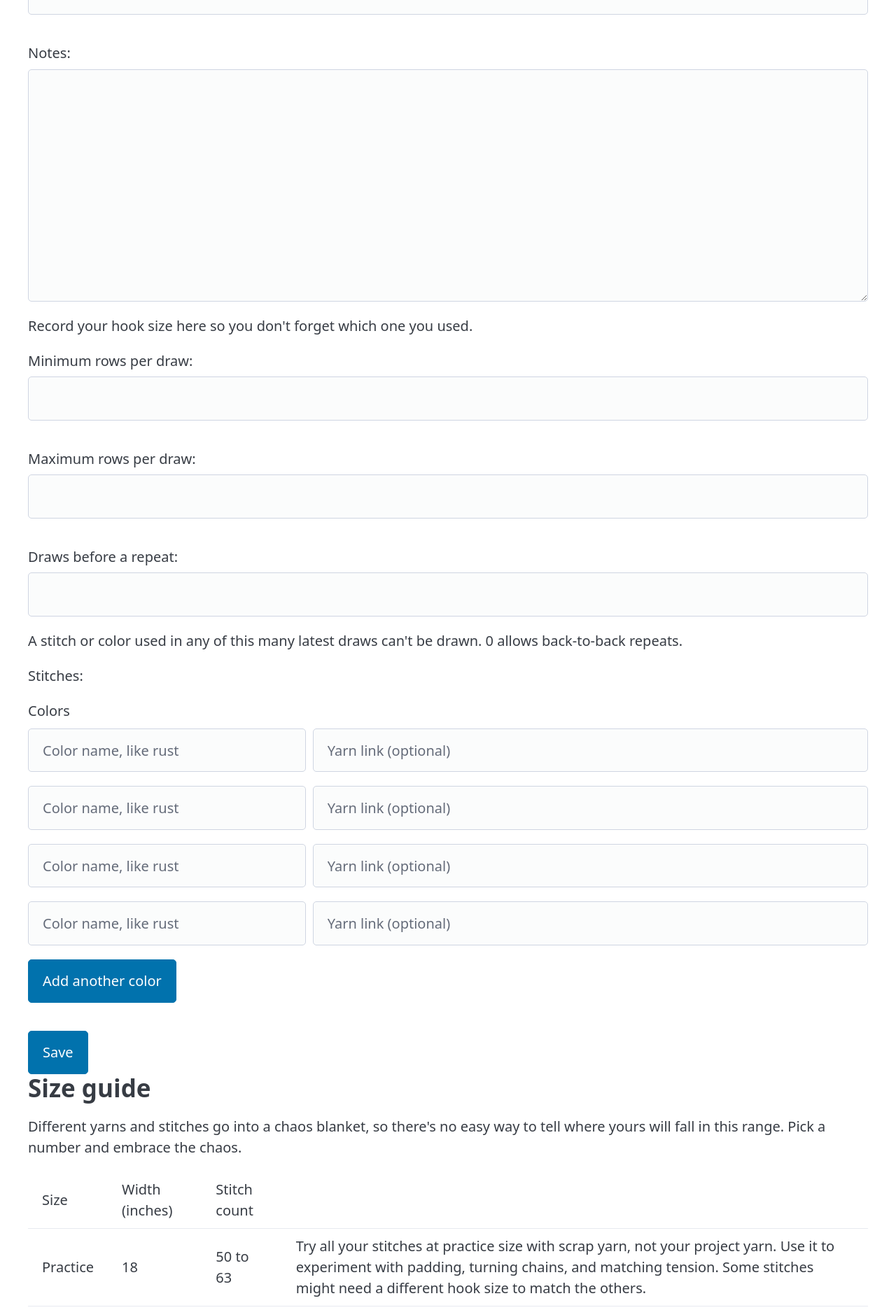
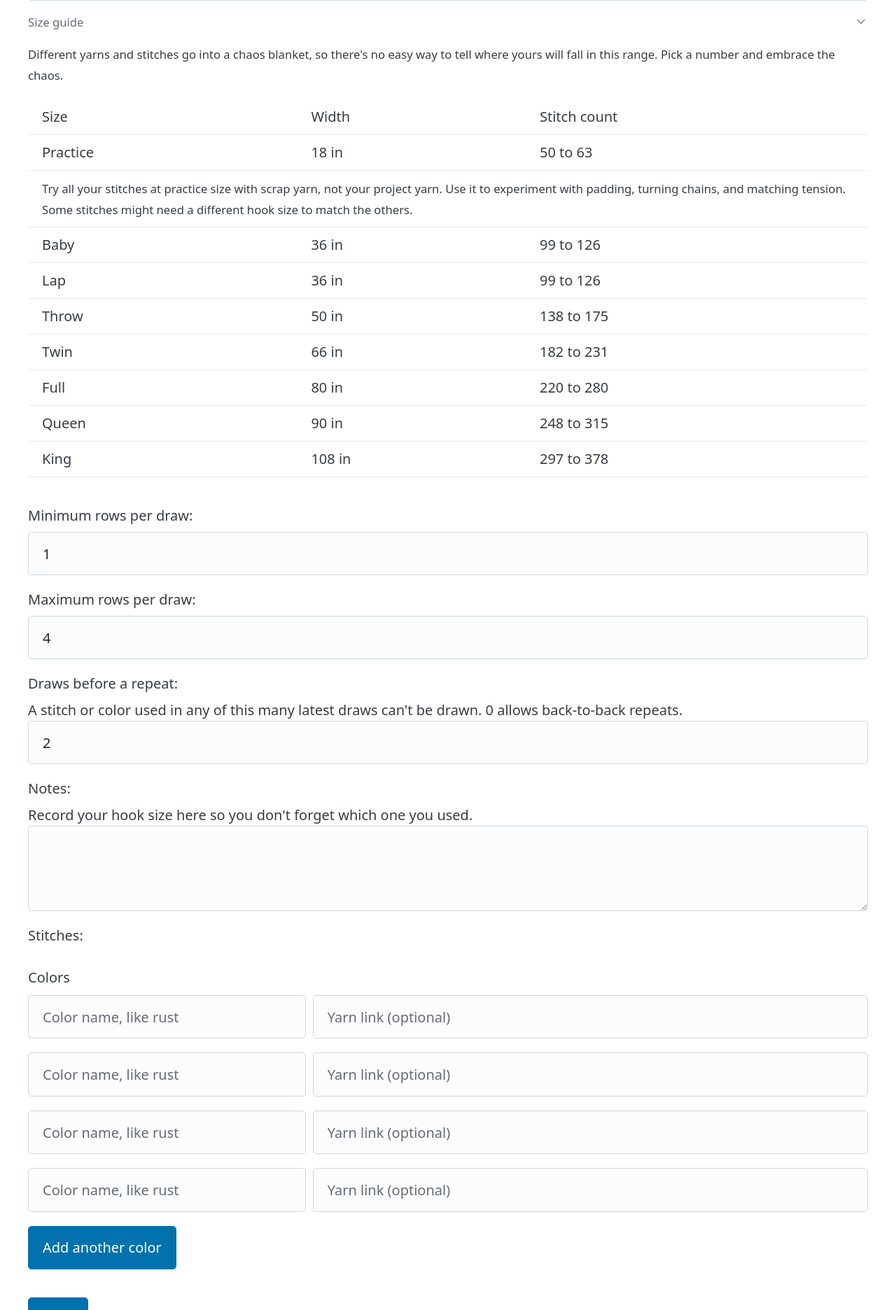
Before and after one commit to katylava/crochet-chaos-blanket-planner, a Django app: page /projects/new/ in a window 1280 px wide. Shown: the part 427-2299 px from the top of the page at 70% size. Run offline with Django 5.2, Linux system fonts and the light colour scheme; the visitor is signed in with stand-in values (Sample User, id 1); data that the repository does not hold is empty; some libraries are stand-ins or nearby versions.

Commit message:
Put the size guide under the stitch count, add draw setting defaults, describe stitch choices
Co-Authored-By: Claude Opus 5.5 <noreply@anthropic.com>

```diff
--- a/planner/forms.py
+++ b/planner/forms.py
@@ -10,7 +10,8 @@ from stitches.widgets import NumericInputsMixin
 class ProjectSettingsForm(NumericInputsMixin, forms.ModelForm):
     class Meta:
         model = Project
-        fields = ["name", "stitch_count", "notes", "min_rows", "max_rows", "repeat_gap"]
+        fields = ["name", "stitch_count", "min_rows", "max_rows", "repeat_gap", "notes"]
+        widgets = {"notes": forms.Textarea(attrs={"rows": 3})}
 
     def clean(self):
         cleaned = super().clean()
@@ -64,13 +65,20 @@ class BaseNewColorFormSet(forms.BaseFormSet):
 NewColorFormSet = forms.formset_factory(NewColorForm, formset=BaseNewColorFormSet, extra=4)
 
 
+class StitchChoiceField(forms.ModelMultipleChoiceField):
+    def label_from_instance(self, stitch):
+        colors = "2 colors" if stitch.colors == 2 else "1 color"
+        return f"{stitch.name} (multiple of {stitch.multiple} + {stitch.edge_stitches}, {colors})"
+
+
 class ProjectCreateForm(ProjectSettingsForm):
-    stitches = forms.ModelMultipleChoiceField(
+    stitches = StitchChoiceField(
         queryset=Stitch.objects.none(), widget=forms.CheckboxSelectMultiple
     )
 
     def __init__(self, *args, user, colors, **kwargs):
         """`colors` is the NewColorFormSet posted with this form."""
+        kwargs.setdefault("initial", {"min_rows": 1, "max_rows": 4, "repeat_gap": 2})
         super().__init__(*args, **kwargs)
         self.fields["stitches"].queryset = Stitch.objects.visible_to(user)
         self.colors = colors
--- a/templates/planner/_size_guide.html
+++ b/templates/planner/_size_guide.html
@@ -1,15 +1,15 @@
-<section>
-  <h2>Size guide</h2>
-  <p>{{ guide_text }}</p>
+<details open>
+  <summary><small>Size guide</small></summary>
+  <p><small>{{ guide_text }}</small></p>
   <div class="table-scroll"><table>
-    <tr><th>Size</th><th>Width (inches)</th><th>Stitch count</th><th></th></tr>
+    <tr><th>Size</th><th>Width</th><th>Stitch count</th></tr>
     {% for size in sizes %}
     <tr>
       <td>{{ size.name }}</td>
-      <td>{{ size.width }}</td>
+      <td>{{ size.width }} in</td>
       <td>{{ size.low }} to {{ size.high }}</td>
-      <td>{{ size.note }}</td>
     </tr>
+    {% if size.note %}<tr><td colspan="3"><small>{{ size.note }}</small></td></tr>{% endif %}
     {% endfor %}
   </table></div>
-</section>
+</details>
--- a/templates/planner/project_form.html
+++ b/templates/planner/project_form.html
@@ -4,7 +4,11 @@
 <h1>{% if form.instance.pk %}Edit {{ form.instance.name }}{% else %}New project{% endif %}</h1>
 <form method="post">
   {% csrf_token %}
-  {{ form.as_p }}
+  {{ form.non_field_errors }}
+  {% for field in form %}
+    {{ field.as_field_group }}
+    {% if field.name == "stitch_count" %}{% include "planner/_size_guide.html" %}{% endif %}
+  {% endfor %}
   {% if colors %}
   <fieldset>
     <legend>Colors</legend>
@@ -17,7 +21,7 @@
     <button type="button" data-add-form="colors">Add another color</button>
   </fieldset>
   {% endif %}
+  {{ form.non_field_errors }}
   <button>Save</button>
 </form>
-{% include "planner/_size_guide.html" %}
 {% endblock %}
```
Also changed, not shown: planner/tests/test_project_views.py (+23 -0 lines).
